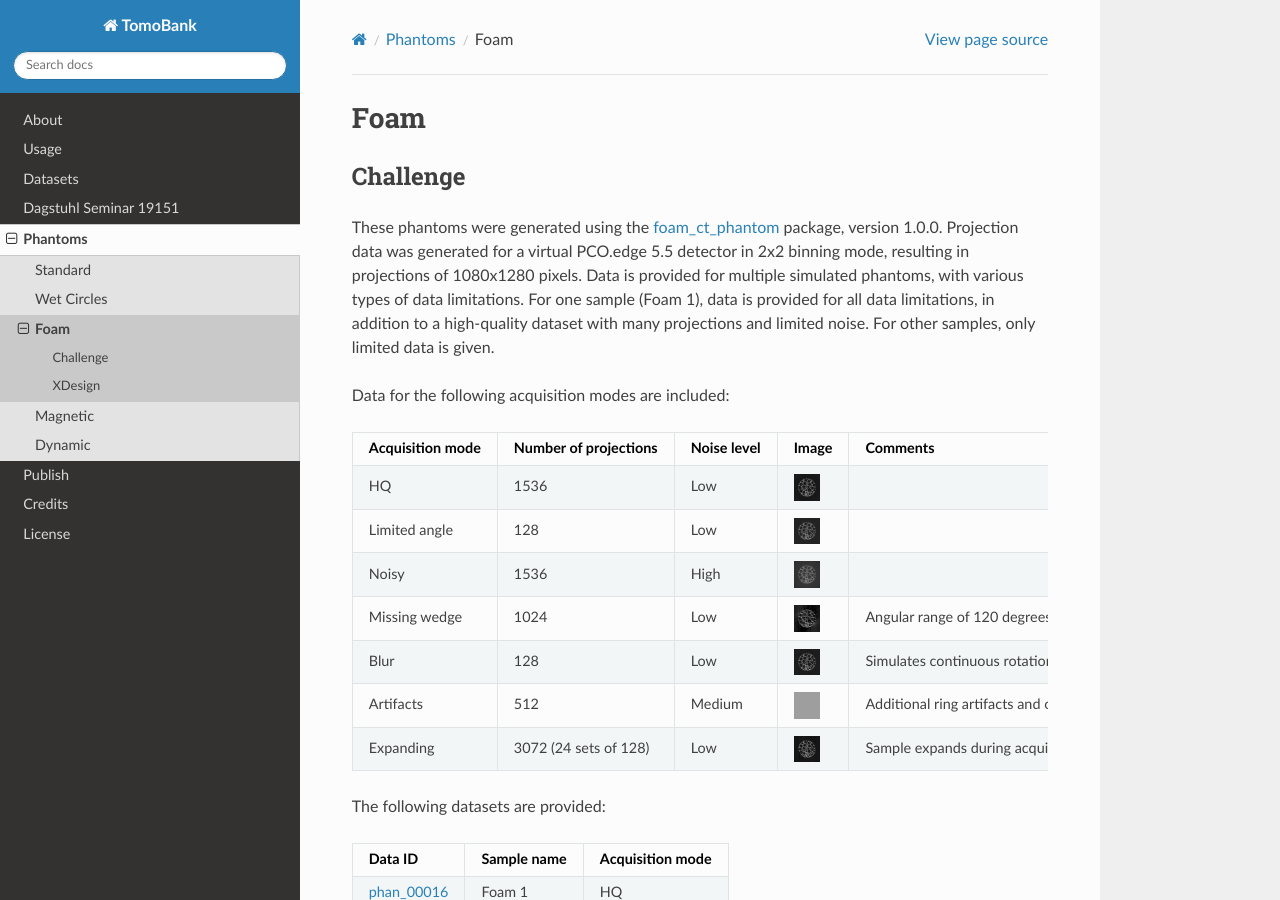
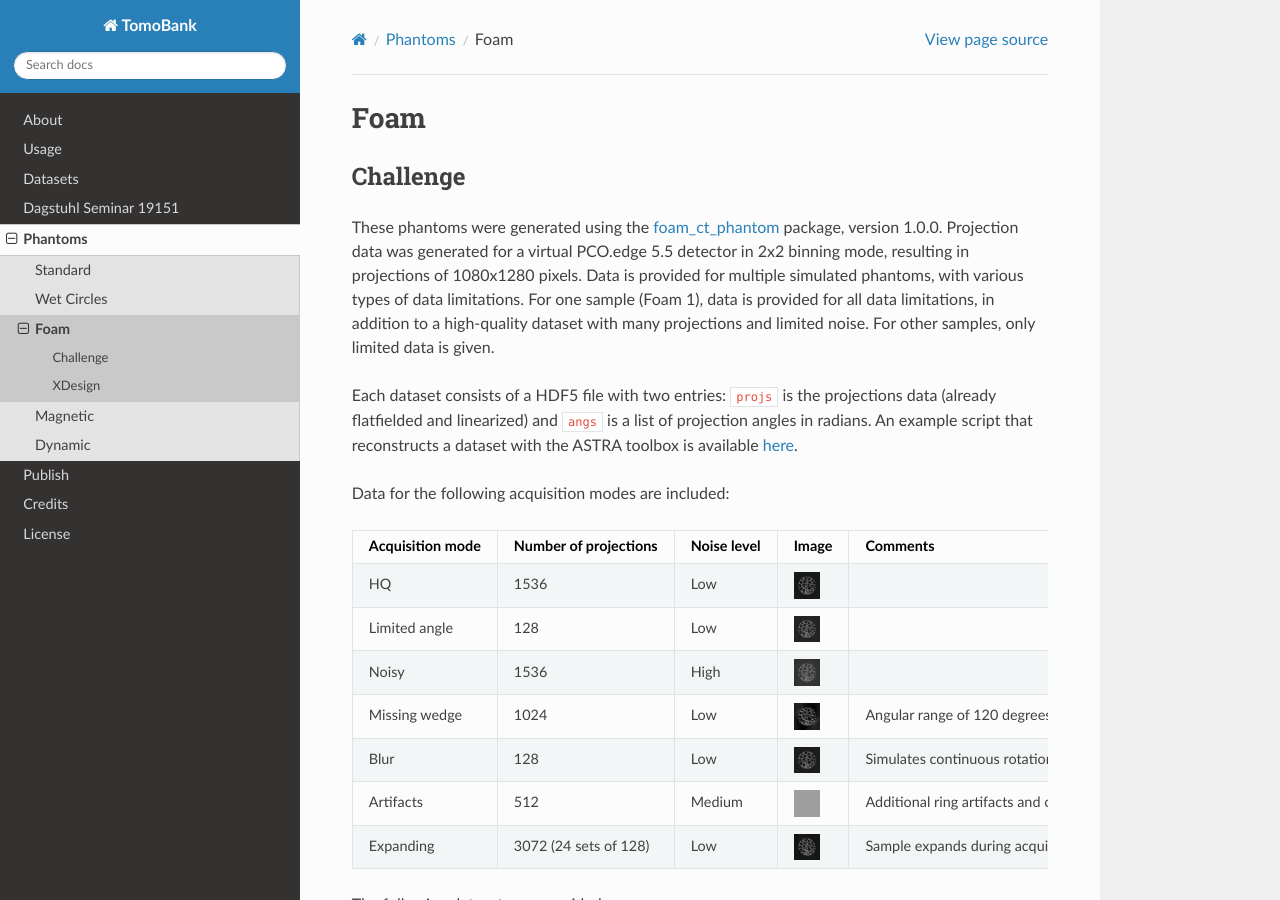
Before and after one commit to tomography/tomobank, a Sphinx documentation site: the page built from docs/source/phantom/docs.phantom.foams.rst, in a window 1280 px wide and 900 px high. Built offline with Sphinx 7.4.7 and the Read the Docs theme 2.0.0, drawn with Linux system fonts in a browser that asks for light colours; grey boxes are pictures that could not be loaded.

Commit message:
Add additional information about the foam phantoms

```diff
--- a/docs/source/phantom/docs.phantom.foams.rst
+++ b/docs/source/phantom/docs.phantom.foams.rst
@@ -53,6 +53,10 @@ package, version 1.0.0. Projection data was generated for a virtual PCO.edge 5.5
 resulting in projections of 1080x1280 pixels. Data is provided for multiple simulated phantoms, with various
 types of data limitations. For one sample (Foam 1), data is provided for all data limitations, in addition to
 a high-quality dataset with many projections and limited noise. For other samples, only limited data is given.
+
+Each dataset consists of a HDF5 file with two entries: :code:`projs` is the projections data (already flatfielded and
+linearized) and :code:`angs` is a list of projection angles in radians. An example script that reconstructs a
+dataset with the ASTRA toolbox is available `here <https://github.com/tomochallenge/tomochallenge_utils/blob/master/foam_phantom_reconstruct_astra.py>`_.
 
 Data for the following acquisition modes are included:
 
```
